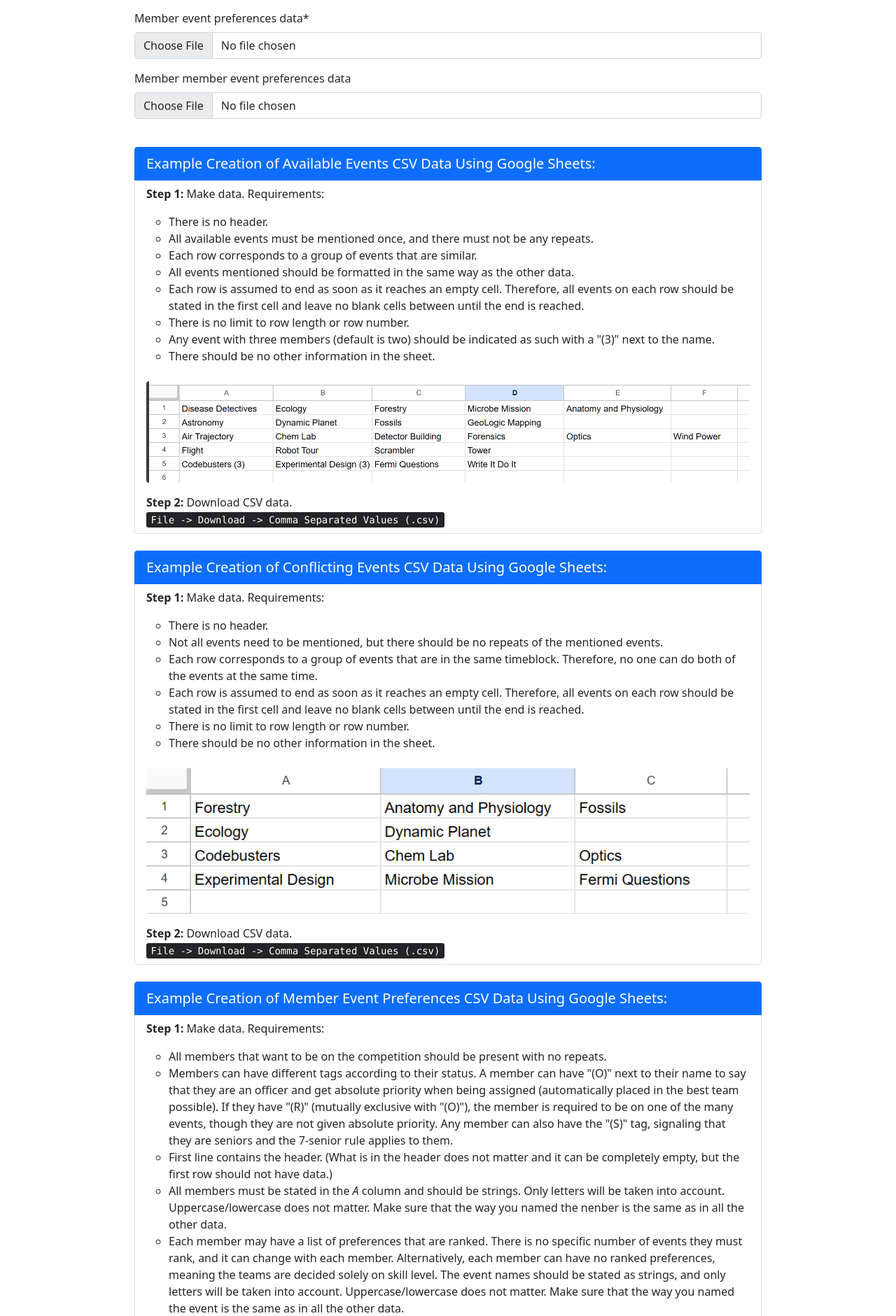
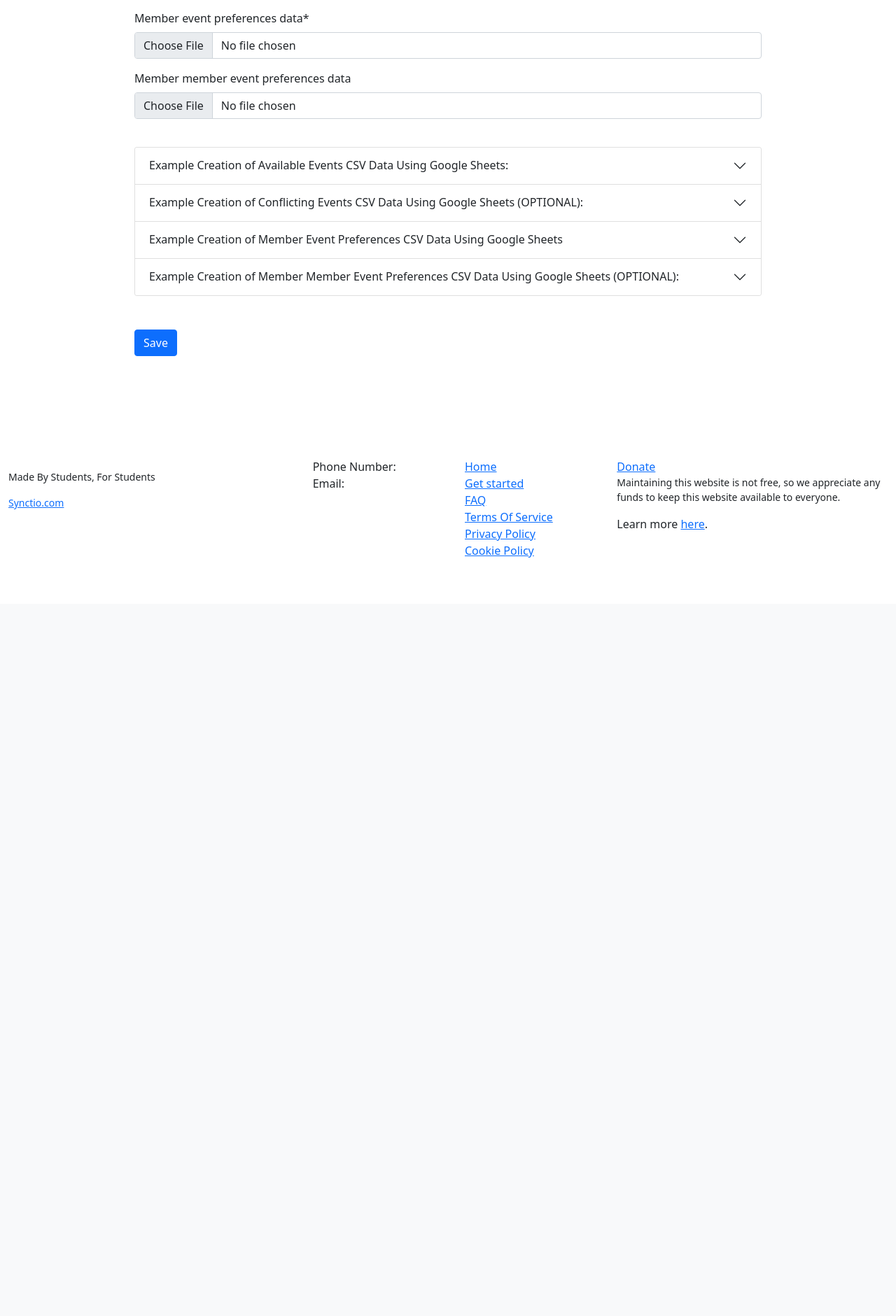
Before and after one commit to adazing/scioly_analysis_website, a Django app: page /generation/competition-settings/ in a window 1280 px wide. Shown: the part 914-2795 px from the top of the page at 70% size. After the commit the page ends 1711 px from the top, so only its background shows below. Run offline with Django 5.2, Linux system fonts and the light colour scheme; a user stored in the database is signed in; some libraries are stand-ins or nearby versions.

Commit message:
changed requirements

```diff
--- /dev/null
+++ b/ideas.txt
@@ -0,0 +1,4 @@
+- tanh activation function for skills
+- change skills based on preferences too, in order to avoid problems with too much looping?
+- try to balance skill on all the events?
+- fix skills (0 or negative? what to do with neutral? idk - makybe fix algorithm?)
--- a/sciolysite/generation/admin.py
+++ b/sciolysite/generation/admin.py
@@ -10,5 +10,5 @@ admin.site.register(ConflictingEvents)
 admin.site.register(AvailableEvent)
 admin.site.register(WantedMemberEventPair)
 admin.site.register(WantedMemberMemberEventPair)
-admin.site.register(FinalTeamEventPair)
+# admin.site.register(FinalTeamEventPair)
 admin.site.register(RequiredMemberToTeam)
--- a/sciolysite/generation/forms.py
+++ b/sciolysite/generation/forms.py
@@ -219,7 +219,8 @@ class CompetitionSettingsForm(ModelForm):
 class TeamForm(ModelForm):
     required_members = forms.ModelMultipleChoiceField(
         widget = forms.CheckboxSelectMultiple,
-        queryset=AvailableMember.objects.filter(status="R"), # FIX: SHOWS MEMBERS NOT SPECIFIC TO COMPETITION
+        queryset = AvailableMember.objects.all(),
+        # queryset=AvailableMember.objects.filter(status="R"), # FIX: SHOWS MEMBERS NOT SPECIFIC TO COMPETITION
         required=False
     )
     class Meta:
--- a/sciolysite/generation/templates/generation/settings.html
+++ b/sciolysite/generation/templates/generation/settings.html
@@ -9,32 +9,50 @@
                 {% csrf_token %}
                 {{ form|crispy }}
                 <br>
-                <ul class="list-group">
-                    <li class="list-group-item active lead">Example Creation of Available Events CSV Data Using Google Sheets:</li>
-                    <li class="list-group-item">
+                <div class="accordion" id="accordionExample">
+                    <div class="accordion-item">
+                      <h2 class="accordion-header" id="headingOne">
+                        <button class="accordion-button collapsed" type="button" data-bs-toggle="collapse" data-bs-target="#collapseOne" aria-expanded="false" aria-controls="collapseOne">
+                            Example Creation of Available Events CSV Data Using Google Sheets:
+                        </button>
+                      </h2>
+                      <div id="collapseOne" class="accordion-collapse collapse collapse" aria-labelledby="headingOne" data-bs-parent="#accordionExample">
+                        <div class="accordion-body">
+                            <p><b>What is it?</b></p>
+                            <p>This file describes all the available events to compete in at a competition and groups similar events.</p>
+
                             <p><b>Step 1:</b> Make data. Requirements:</p>
                             <ul>
                                 <li>There is no header.</li>
                                 <li>All available events must be mentioned once, and there must not be any repeats.</li>
                                 <li>Each row corresponds to a group of events that are similar.</li>
-                            <li>All events mentioned should be formatted in the same way as the other data.</li>
+                                <li>All events mentioned should have the same name as the event names you used for your past invitational data.</li>
                                 <li>Each row is assumed to end as soon as it reaches an empty cell. Therefore, all events on each row should be stated in the first cell and leave no blank cells between until the end is reached.</li>
                                 <li>There is no limit to row length or row number.</li>
                                 <li>Any event with three members (default is two) should be indicated as such with a "(3)" next to the name.</li>
+                                <li>Any build event should be indicated as such with a "(B)" next to the name.</li>
                                 <li>There should be no other information in the sheet.</li>
                             </ul>
                             <br>
                             <img class="rounded mx-auto d-block w-100" style="" src="{% static 'images/available_events.png' %}">
-                    </li>
-                    <li class="list-group-item"><b>Step 2:</b> Download CSV data.<br>
+                            <br>
+                            <b>Step 2:</b> Download CSV data.<br>
                             <kbd>File -> Download -> Comma Separated Values (.csv)</kbd>
-                        {% comment %} <img class="rounded mx-auto d-block w-75" style="" src="{% static 'images/download_csv.png' %}">  {% endcomment %}
-                    </li>
-                  </ul>
-                  <br>
-                  <ul class="list-group">
-                    <li class="list-group-item active lead">Example Creation of Conflicting Events CSV Data Using Google Sheets:</li>
-                    <li class="list-group-item">
+                        </div>
+                      </div>
+                    </div>
+                    <div class="accordion-item">
+                      <h2 class="accordion-header" id="headingTwo">
+                        <button class="accordion-button collapsed" type="button" data-bs-toggle="collapse" data-bs-target="#collapseTwo" aria-expanded="false" aria-controls="collapseTwo">
+                            Example Creation of Conflicting Events CSV Data Using Google Sheets (OPTIONAL):
+
+                        </button>
+                      </h2>
+                      <div id="collapseTwo" class="accordion-collapse collapse" aria-labelledby="headingTwo" data-bs-parent="#accordionExample">
+                        <div class="accordion-body">
+                            <p><b>What is it?</b></p>
+                            <p>This file describes any events that might conflict at a competition (so no member can do two conflicting events at the same time).</p>
+
                             <p><b>Step 1:</b> Make data. Requirements:</p>
                             <ul>
                                 <li>There is no header.</li>
@@ -46,41 +64,57 @@
                             </ul>
                             <br>
                             <img class="rounded mx-auto d-block w-100" style="" src="{% static 'images/conflicting_events.png' %}">
-                    </li>
-                    <li class="list-group-item"><b>Step 2:</b> Download CSV data.<br>
+
+                            <br>
+
+                            <b>Step 2:</b> Download CSV data.<br>
                             <kbd>File -> Download -> Comma Separated Values (.csv)</kbd>
-                        {% comment %} <img class="rounded mx-auto d-block w-75" style="" src="{% static 'images/download_csv.png' %}">  {% endcomment %}
-                    </li>
-                  </ul>
-                  <br>
-                  <ul class="list-group">
-                    <li class="list-group-item active lead">Example Creation of Member Event Preferences CSV Data Using Google Sheets:</li>
-                    <li class="list-group-item">
+                        </div>
+                      </div>
+                    </div>
+                    <div class="accordion-item">
+                      <h2 class="accordion-header" id="headingThree">
+                        <button class="accordion-button collapsed" type="button" data-bs-toggle="collapse" data-bs-target="#collapseThree" aria-expanded="false" aria-controls="collapseThree">
+                            Example Creation of Member Event Preferences CSV Data Using Google Sheets
+                        </button>
+                      </h2>
+                      <div id="collapseThree" class="accordion-collapse collapse" aria-labelledby="headingThree" data-bs-parent="#accordionExample">
+                        <div class="accordion-body">
+                            <p><b>What is it?</b></p>
+                            <p>This file describes the available members able to compete in the upcoming competition and their top event preferences. If there are no events inputted, then the program just treats the file as an attendance list.</p>
+
                             <p><b>Step 1:</b> Make data. Requirements:</p>
                             <ul>
                                 <li>All members that want to be on the competition should be present with no repeats.</li>
-                            <li>Members can have different tags according to their status. A member can have "(O)" next to their name to say that they are an officer and get absolute priority when being assigned (automatically placed in the best team possible). If they have "(R)" (mutually exclusive with "(O)"), the member is required to be on one of the many events, though they are not given absolute priority. Any member can also have the "(S)" tag, signaling that they are seniors and the 7-senior rule applies to them.</li>
-                            <li>First line contains the header. (What is in the header does not matter and it can be completely empty, but the first row should not have data.)</li>
-                            <li>All members must be stated in the <i>A</i> column and should be strings. Only letters will be taken into account. Uppercase/lowercase does not matter. Make sure that the way you named the nenber is the same as in all the other data.</li>
+                                <li>If a member is a senior (max 7 seniors allowed on each team), place an "(S)" tag next to their name</li>
+                                <li>There is no header.</li>
+                                <li>All members must be stated in the <i>A</i> column and should be strings. Only letters will be taken into account. Uppercase/lowercase does not matter. Make sure that the way you named the member is the same as in all past invitational data.</li>
                                 <li>Each member may have a list of preferences that are ranked. There is no specific number of events they must rank, and it can change with each member. Alternatively, each member can have no ranked preferences, meaning the teams are decided solely on skill level. The event names should be stated as strings, and only letters will be taken into account. Uppercase/lowercase does not matter. Make sure that the way you named the event is the same as in all the other data.</li>
                                 <li>The events do not need to be in any order, and there is no max number of events.</li>
-                            <li>A "(*)" next to an event indicated that the member is required to be put on that event, if possible.</li>
                                 <li>Colors/formatting does not matter.</li>
                                 <li>There should be no other data in the file except that of which is explained above.</li>
                             </ul>
                             <br>
                             <img class="rounded mx-auto d-block w-75" style="" src="{% static 'images/member_event_preferences.png' %}">
-                    </li>
-                    <li class="list-group-item"><b>Step 2:</b> Download CSV data.<br>
-                        <kbd>File -> Download -> Comma Separated Values (.csv)</kbd>
-                        {% comment %} <img class="rounded mx-auto d-block w-75" style="" src="{% static 'images/download_csv.png' %}">  {% endcomment %}
-                    </li>
-                  </ul>
 
                             <br>
-                <ul class="list-group">
-                    <li class="list-group-item active lead">Example Creation of Member Member Event Preferences CSV Data Using Google Sheets:</li>
-                    <li class="list-group-item">
+
+                            <b>Step 2:</b> Download CSV data.<br>
+                            <kbd>File -> Download -> Comma Separated Values (.csv)</kbd>
+                        </div>
+                      </div>
+                    </div>
+                    <div class="accordion-item">
+                        <h2 class="accordion-header" id="headingFour">
+                          <button class="accordion-button collapsed" type="button" data-bs-toggle="collapse" data-bs-target="#collapseFour" aria-expanded="false" aria-controls="collapseFour">
+                            Example Creation of Member Member Event Preferences CSV Data Using Google Sheets (OPTIONAL):
+                          </button>
+                        </h2>
+                        <div id="collapseFour" class="accordion-collapse collapse" aria-labelledby="headingFour" data-bs-parent="#accordionExample">
+                          <div class="accordion-body">
+                            <p><b>What is it?</b></p>
+                            <p>This file describes any preferences where two members want to be on the same event together.</p>
+
                             <p><b>Step 1:</b> Make data. Requirements:</p>
                             <ul>
                                 <li>Not all members that want to be on the competition need to be mentioned and there can be repeats of member names.</li>
@@ -92,12 +126,16 @@
                             </ul>
                             <br>
                             <img class="rounded mx-auto d-block w-75" style="" src="{% static 'images/member_member_event_preferences.png' %}">
-                    </li>
-                    <li class="list-group-item"><b>Step 2:</b> Download CSV data.<br>
+                            <br>
+
+                            <b>Step 2:</b> Download CSV data.<br>
                             <kbd>File -> Download -> Comma Separated Values (.csv)</kbd>
-                        {% comment %} <img class="rounded mx-auto d-block w-75" style="" src="{% static 'images/download_csv.png' %}">  {% endcomment %}
-                    </li>
-                  </ul>
+
+                        </div>
+                        </div>
+                      </div>
+                  </div>
+
 
                 <br>
 
--- a/sciolysite/generation/views.py
+++ b/sciolysite/generation/views.py
@@ -64,29 +64,24 @@ def conflicting_events_reader(conflicting_events, generated_competition_settings
 
 def member_event_preferences_reader(member_event_preferences_data, generated_competition_settings):
     reader = csv.reader(member_event_preferences_data.splitlines(), delimiter=',')
-    next(reader)
+    # next(reader)
     for row in reader:
         print(row)
         member_name=row[0]
         is_senior = "(S)" in member_name
-        member_status="N"
-        if "(O)" in member_name:
-            member_status="O"
-        elif "(R)" in member_name:
-            member_status="R"
         member_name=remove_punctuation(member_name, False)
-        member = AvailableMember.objects.create(generated_competition_settings=generated_competition_settings, name=member_name, status=member_status, is_senior=is_senior)
+        member = AvailableMember.objects.create(generated_competition_settings=generated_competition_settings, name=member_name, is_senior=is_senior)
         if len(row)!=1:
             event_name=remove_punctuation(row[1], True)
             for e in range(1,len(row)):
                 if row[e].strip()!="":
                     event_name = row[e]
-                    is_required = "(*)" in event_name
+                    # is_required = "(*)" in event_name
                     event_name = remove_punctuation(event_name, True)
                     print(event_name)
                     #print(AvailableEvent.objects.all)
                     event = AvailableEvent.objects.get(name=event_name, generated_competition_settings=generated_competition_settings)
-                    wanted_member_event_pair = WantedMemberEventPair.objects.create(rank=e, event=event, member=member, required=is_required)
+                    WantedMemberEventPair.objects.create(rank=e, event=event, member=member)
                 else: # reached end of row
                     break
 
@@ -112,9 +107,9 @@ def member_member_event_preferences_reader(member_member_event_preferences_data,
                 # print(event_name=="")
                 event = AvailableEvent.objects.get(name=event_name, generated_competition_settings=generated_competition_settings) if event_name!="" else None
                 if event==None:
-                    wanted_member_member_event_pair = WantedMemberMemberEventPair.objects.create(member1=member_1, member2=member_2)
+                    WantedMemberMemberEventPair.objects.create(member1=member_1, member2=member_2)
                 else:
-                    wanted_member_member_event_pair = WantedMemberMemberEventPair.objects.create(member1=member_1, member2=member_2, event=event)
+                    WantedMemberMemberEventPair.objects.create(member1=member_1, member2=member_2, event=event)
                 # print(wanted_member_member_event_pair)
             except:
                 continue
@@ -971,11 +966,24 @@ def frontend_generate(request, pk):
         min_total_score = min([sum(members_to_skill_level[m].values()) for m in members_to_skill_level])
         members_to_total_skill_level = {m:(sum(members_to_skill_level[m].values()) if m in members_to_skill_level else min_total_score) for m in available_members}
 
-        min_score = min([min(members_to_skill_level[m].values()) for m in members_to_skill_level])
+        for m in members_to_experience:
+            new_member_to_skill_level = dict()
+            for e in members_to_experience[m]:
+                if members_to_experience[m][e] != 1: # only did event once in the past, invalid
+                    new_member_to_skill_level[e] = members_to_skill_level[m][e]
+            # if not new_member_to_skill_level:
+            #     del members_to_skill_level
+            members_to_skill_level[m] = new_member_to_skill_level
+
+        # print(members_to_skill_level)
+        # print(members_to_skill_level["Ada Langford"].values())
+        # print([min(members_to_skill_level[m].values()) for m in members_to_skill_level])
+        min_score = min([min(members_to_skill_level[m].values(), default = float('inf')) for m in members_to_skill_level])
+        max_score = max([max(members_to_skill_level[m].values(), default = float('-inf')) for m in members_to_skill_level])
         # max_score = max([max(members_to_skill_level[m].values()) for m in members_to_skill_level])
 
         # first_time_scores = {e: sum(first_time_scores[e])/len(first_time_scores[e]) if len(first_time_scores[e]) != 0 else 0.0 for e in first_time_scores}
-
+        print("min_score", min_score)
         # for m in members_to_experience:
         #     for e in members_to_experience[m]:
         #         if members_to_experience[m][e] == 1:
@@ -990,11 +998,10 @@ def frontend_generate(request, pk):
             # member_to_events_skills = members_to_skill_level[m].copy()
             # while len(members_to_skill_level[m])>0:
             for e in available_events:
-                if e in members_to_skill_level[m]:
-                    if members_to_experience[m][e] == 1:
-                        members_to_skill_level[m][e] = min_score
+                if e not in members_to_skill_level[m]:
+                    members_to_skill_level[m][e] = 0
                 else:
-                    members_to_skill_level[m][e] = min_score
+                    members_to_skill_level[m][e] = (members_to_skill_level[m][e] - min_score) / (max_score - min_score)
             members_to_skill_level[m]=dict(sorted(members_to_skill_level[m].items(), key=lambda item: item[1], reverse=True))
 
         # for m in members_to_skill_level:
```
Also changed, not shown: sciolysite/generation/models.py (+24 -16 lines), sciolysite/generation/templates/generation/generation_frontend.html (+18 -4 lines), sciolysite/db.sqlite3, sciolysite/generation/migrations/0013_remove_availablemember_final_team_and_more.py (added), sciolysite/static/images/available_events.png, sciolysite/static/images/member_event_preferences.png. Lines whose indentation alone changed are shown as unchanged.
